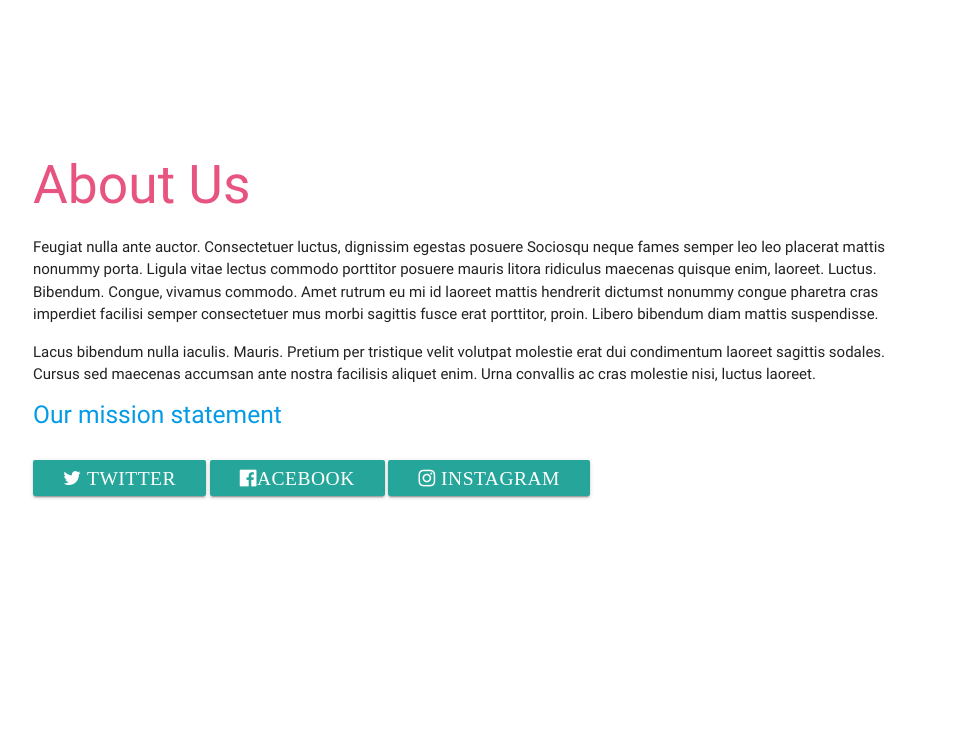
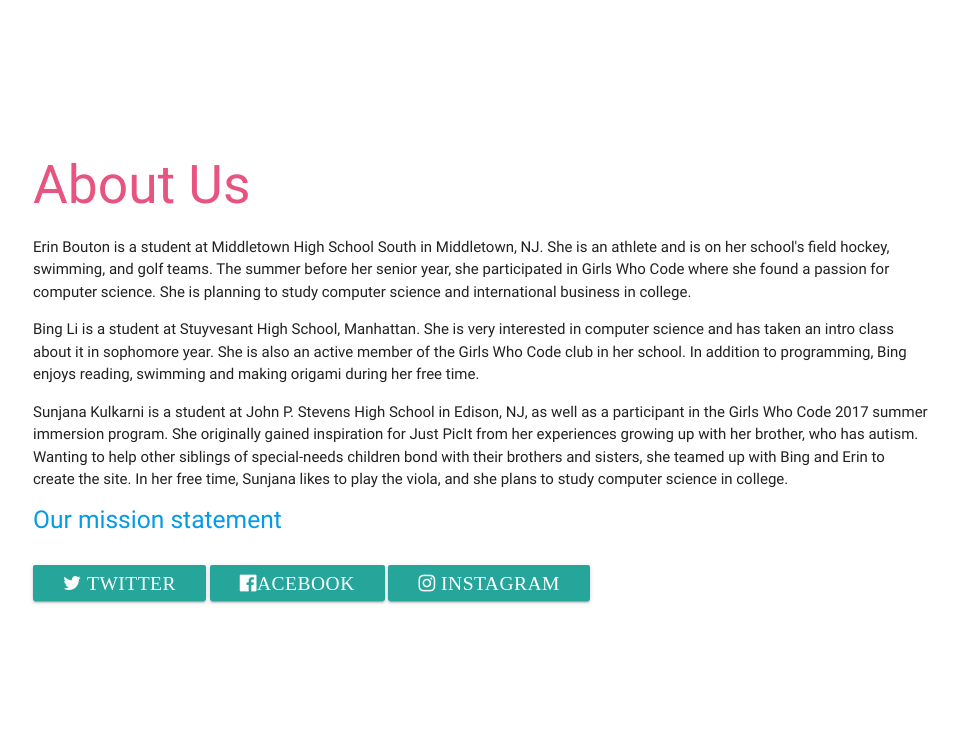
Before and after one commit to bli7/blog, a Django app: page / in a window 1280 px wide. Shown: the part 450-1181 px from the top of the page, without its empty margins (159-1115 px from the left). Before the commit the page ends 949 px from the top, so only its background shows below. Run offline with Django 3.2, Linux system fonts and the light colour scheme; some libraries are stand-ins or nearby versions.

Commit message:
add about us

```diff
--- a/blog/templates/blog/homepage.html
+++ b/blog/templates/blog/homepage.html
@@ -47,17 +47,29 @@
 
      <!-- please disregard the dummy text, but we need a 100 words describing our goal -->
      <p class="grey-text text-darken-4 lighten-3">
-       Feugiat nulla ante auctor. Consectetuer luctus, dignissim egestas posuere Sociosqu neque fames semper leo leo placerat mattis nonummy porta.
-       Ligula vitae lectus commodo porttitor posuere mauris litora ridiculus maecenas quisque enim, laoreet.
-       Luctus. Bibendum. Congue, vivamus commodo. Amet rutrum eu mi id laoreet mattis hendrerit dictumst nonummy congue pharetra cras imperdiet facilisi semper consectetuer mus morbi sagittis fusce erat porttitor, proin. Libero bibendum diam mattis suspendisse.
+       Erin Bouton is a student at Middletown High School South in Middletown, NJ.
+       She is an athlete and is on her school's field hockey, swimming, and golf teams.
+       The summer before her senior year, she participated in Girls Who Code where she found a passion
+       for computer science. She is planning to study computer science and international business in college.
     </p>
 
     <!-- should be 100 words in 2 paragraphs -->
      <p class="grey-text text-darken-4 lighten-3">
-          Lacus bibendum nulla iaculis. Mauris. Pretium per tristique velit volutpat
-          molestie erat dui condimentum laoreet sagittis sodales. Cursus sed maecenas accumsan
-          ante nostra facilisis aliquet enim. Urna convallis ac cras molestie nisi, luctus laoreet.
+      Bing Li is a student at Stuyvesant High School, Manhattan. She is very interested in computer science
+      and has taken an intro class about it in sophomore year. She is also an active member of the Girls Who Code club in her school.
+      In addition to programming, Bing enjoys reading, swimming and making origami during her free time.
       </p>
+
+      <p class="grey-text text-darken-4 lighten-3">
+        Sunjana Kulkarni is a student at John P. Stevens High School in Edison, NJ,
+        as well as a participant in the Girls Who Code 2017 summer immersion program.
+        She originally gained inspiration for Just PicIt from her experiences growing up
+        with her brother, who has autism. Wanting to help other siblings of special-needs children
+        bond with their brothers and sisters, she teamed up with Bing and Erin to create the site.
+        In her free time, Sunjana likes to play the viola, and she plans to study computer science in college.
+     </p>
+
+
 
       <a href = "https://vimeo.com/230097010"> <h5>Our mission statement</h5> </a>
 
```
